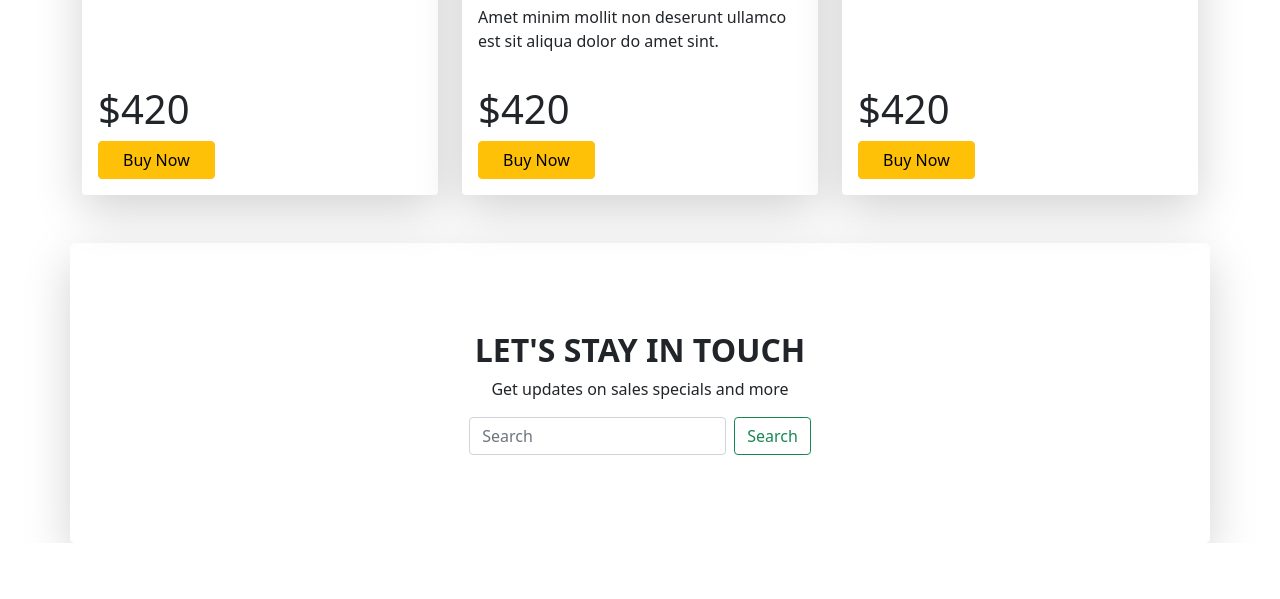
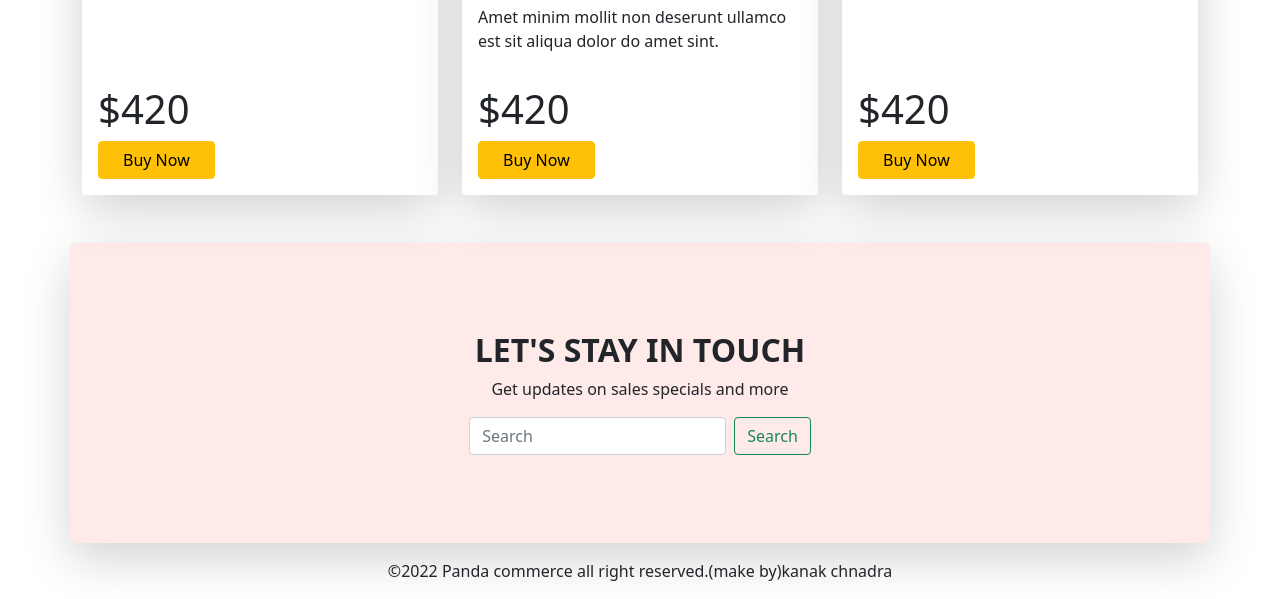
Before and after one commit to kanakWeb/panda-fanda, a plain HTML site: page index.html in a window 1280 px wide. Shown: the part 2069-2668 px from the top of the page. Before the commit the page ends 2612 px from the top, so only its background shows below. Drawn offline with nearby package versions, Linux system fonts and the light colour scheme.

Commit message:
some color add

```diff
--- a/index.html
+++ b/index.html
@@ -50,7 +50,7 @@
                 </div>
     </section>
     <section class="container my-5">
-        <div id="carouselExampleControls" style="background-color: #feeae9;" class="carousel slide"
+        <div id="carouselExampleControls" style="background-color: #feeae9;" class="carousel slide "
             data-bs-ride="carousel">
             <div class="carousel-inner">
                 <div class="carousel-item  active">
@@ -259,7 +259,7 @@
         </section>
 
         <section id="Contact" class="">
-            <div style="height: 300px;"
+            <div style="height: 300px; background-color: #feeae9;"
                 class="container  rounded-3 shadow-lg py-5 d-flex align-items-center flex-column  justify-content-center">
                 <h1 class="fs-2 fw-bold">LET'S STAY IN TOUCH</h1>
                 <p>Get updates on sales specials and more</p>
@@ -273,7 +273,7 @@
 
     </main>
     <footer>
-
+        <p class="text-center pt-3">&copy;2022 Panda commerce all right reserved.(make by)kanak chnadra</p>
     </footer>
 
 
```
